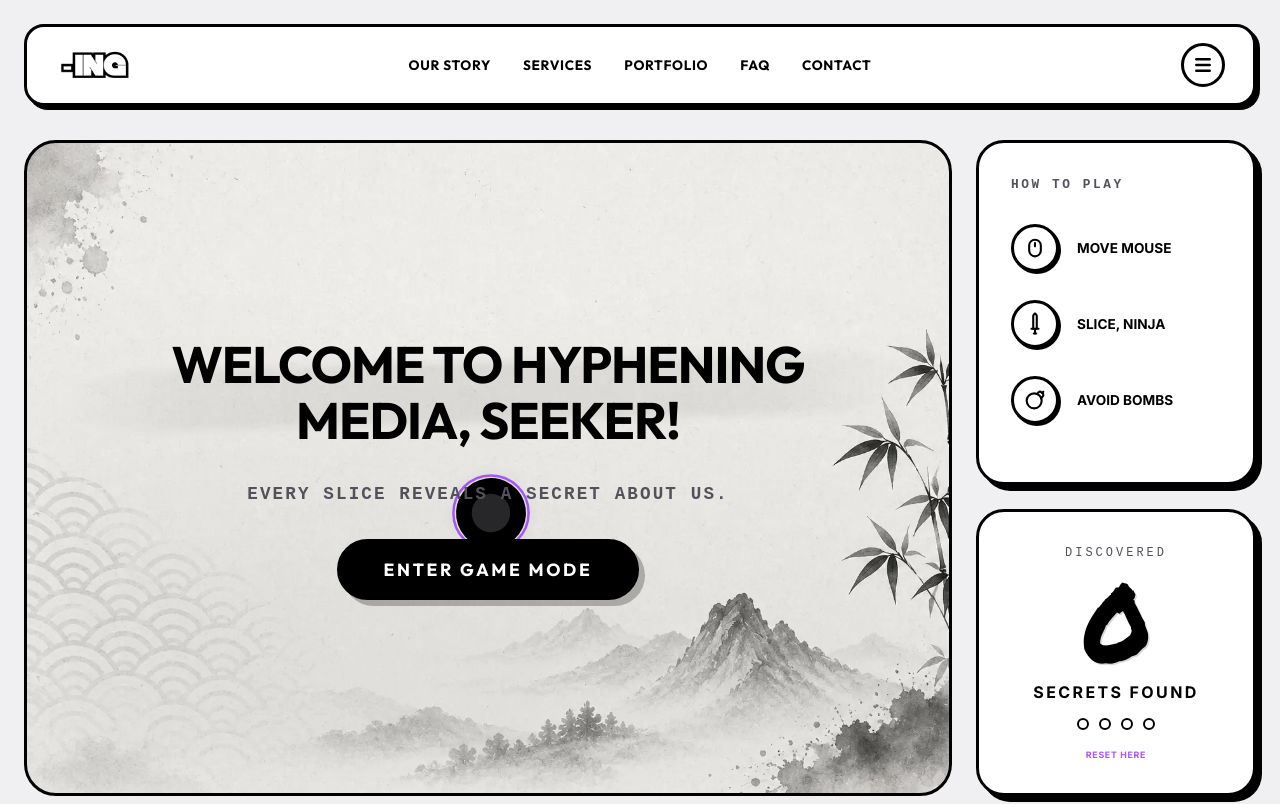
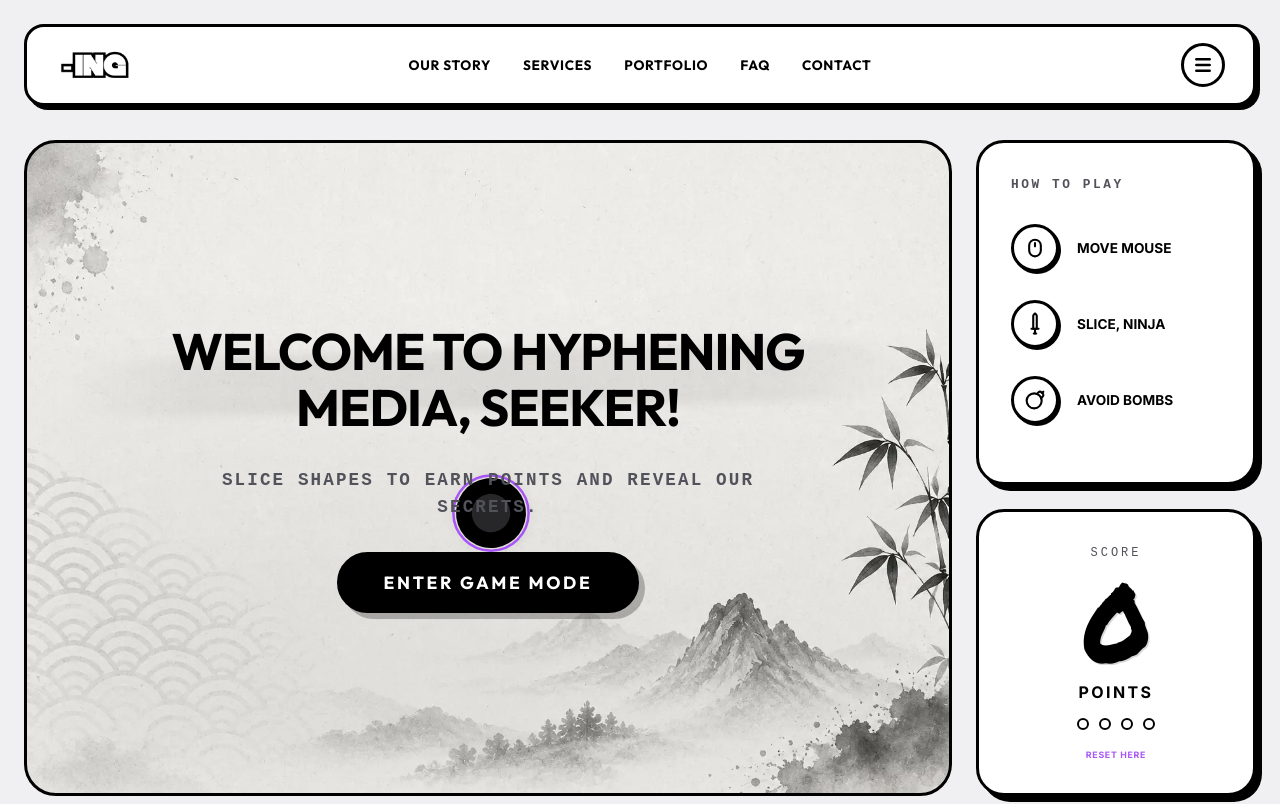
Before and after one commit to joseph42nite/hyphening-media, a React (Vite) app in the folder frontend/: page / in a window 1280 px wide. Shown: the top 804 px of the page. Built offline with nearby package versions, Linux system fonts and the light colour scheme.

Commit message:
copy: update hero description and score card labels to points/score

```diff
--- a/frontend/src/views/Landing.jsx
+++ b/frontend/src/views/Landing.jsx
@@ -1046,7 +1046,7 @@
               </h1>
 
               <p className="hero-desc">
-                Every slice reveals a secret about us.
+                Slice shapes to earn points and reveal our secrets.
               </p>
 
               <button className="play-btn" onClick={(e) => { e.stopPropagation(); setGameMode(true); }} style={{ pointerEvents: 'auto', cursor: 'pointer' }}>
@@ -1088,14 +1088,14 @@
           {/* Score Card */}
           <div className="hero-card score-card">
             <span className="score-label">
-              DISCOVERED
+              SCORE
             </span>
 
             <div key={score} className={`score-number ${score > 0 ? "score-pop" : ""}`}>
               {score}
             </div>
 
-            <p>Secrets Found</p>
+            <p>Points</p>
 
             {/* Indicator dots (Outline by default, filled black when score threshold reached) */}
             <div className="secret-dots">
```
